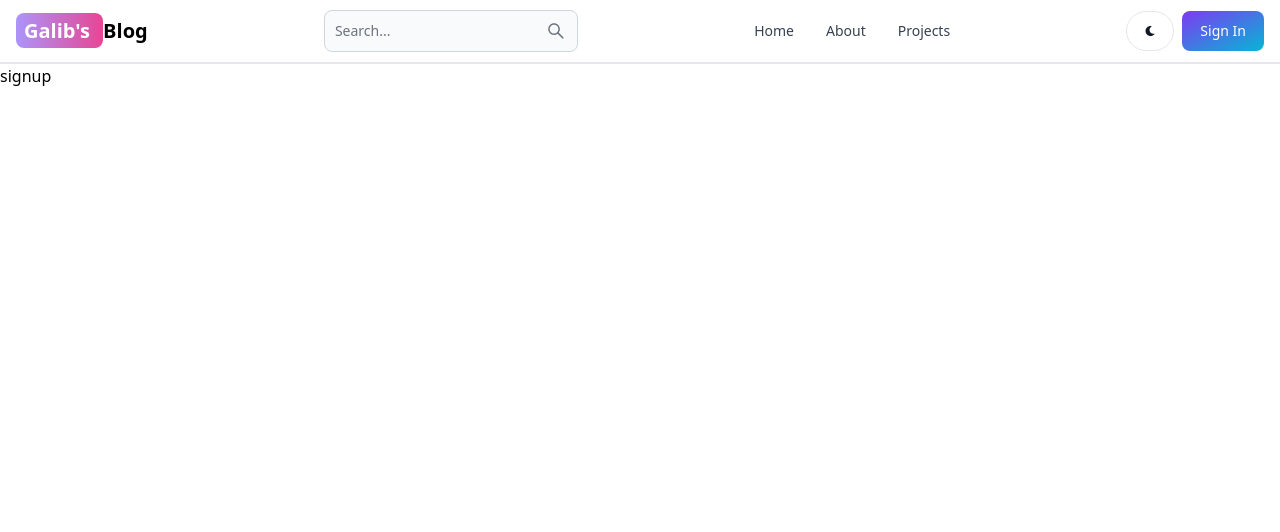
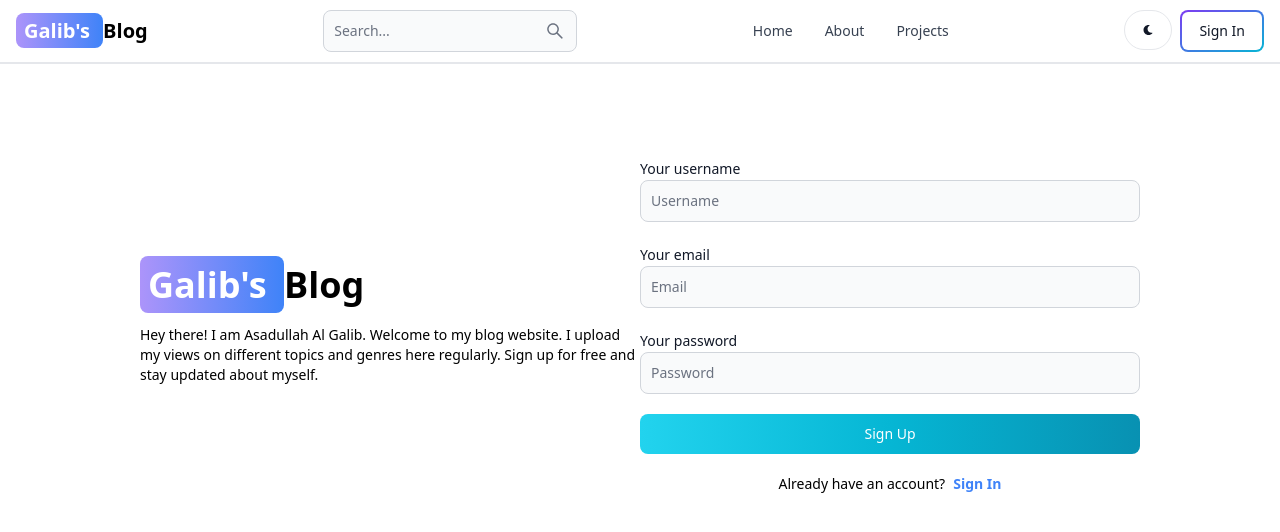
Before and after one commit to Galib-23/blog-2-client, a React (Vite) app: page /sign-up in a window 1280 px wide. Shown: the top 532 px of the page. Built offline with nearby package versions, Linux system fonts and the light colour scheme.

Commit message:
Complete sign up page

```diff
--- a/src/components/Header.jsx
+++ b/src/components/Header.jsx
@@ -13,7 +13,7 @@ const Header = () => {
         to={"/"}
         className="self-center whitespace-nowrap text-sm sm:text-xl font-semibold dark:text-white"
       >
-        <span className="px-2 py-1 bg-gradient-to-r from-purple-400 to-pink-500 rounded-lg text-white">
+        <span className="px-2 py-1 bg-gradient-to-r from-purple-400 to-blue-500 rounded-lg text-white">
           Galib&apos;s{" "}
         </span>{" "}
         Blog
@@ -34,7 +34,7 @@ const Header = () => {
           <FaMoon />
         </Button>
         <Link to='/sign-in'>
-            <Button gradientDuoTone='purpleToBlue'>
+            <Button gradientDuoTone='purpleToBlue' outline>
                 Sign In
             </Button>
         </Link>
--- a/src/pages/SignUp.jsx
+++ b/src/pages/SignUp.jsx
@@ -1,10 +1,54 @@
+import { Link } from "react-router-dom";
+import { Button, Label, TextInput } from "flowbite-react";
 
 const SignUp = () => {
   return (
-    <div>
-      signup
+    <div className="min-h-screen mt-20">
+      <div className="flex p-3 max-w-5xl mx-auto flex-col md:flex-row md:items-center">
+        {/* left section */}
+        <div className=" flex-1">
+          <Link
+            to={"/"}
+            className="whitespace-nowrap text-4xl font-bold dark:text-white"
+          >
+            <span className="px-2 py-1 bg-gradient-to-r from-purple-400 to-blue-500 rounded-lg text-white">
+              Galib&apos;s{" "}
+            </span>{" "}
+            Blog
+          </Link>
+          <p className="text-sm mt-5">
+            Hey there! I am Asadullah Al Galib. Welcome to my blog website. I
+            upload my views on different topics and genres here regularly. Sign
+            up for free and stay updated about myself.
+          </p>
+        </div>
+
+        {/* right section */}
+        <div className="flex-1">
+          <form className="flex flex-col gap-5">
+            <div>
+              <Label value="Your username" />
+              <TextInput type="text" placeholder="Username" id="username" />
+            </div>
+            <div>
+              <Label value="Your email" />
+              <TextInput type="email" placeholder="Email" id="email" />
+            </div>
+            <div>
+              <Label value="Your password" />
+              <TextInput type="password" placeholder="Password" id="password" />
+            </div>
+            <Button gradientMonochrome="cyan" type="submit">Sign Up</Button>
+          </form>
+          <div className="flex gap-2 text-sm mt-5 justify-center">
+            <span>Already have an account?</span>
+            <Link to={'/sign-in'} className="text-blue-500 font-semibold">
+            Sign In</Link>
+          </div>
+        </div>
+      </div>
     </div>
-  )
-}
+  );
+};
 
-export default SignUp
+export default SignUp;
```
